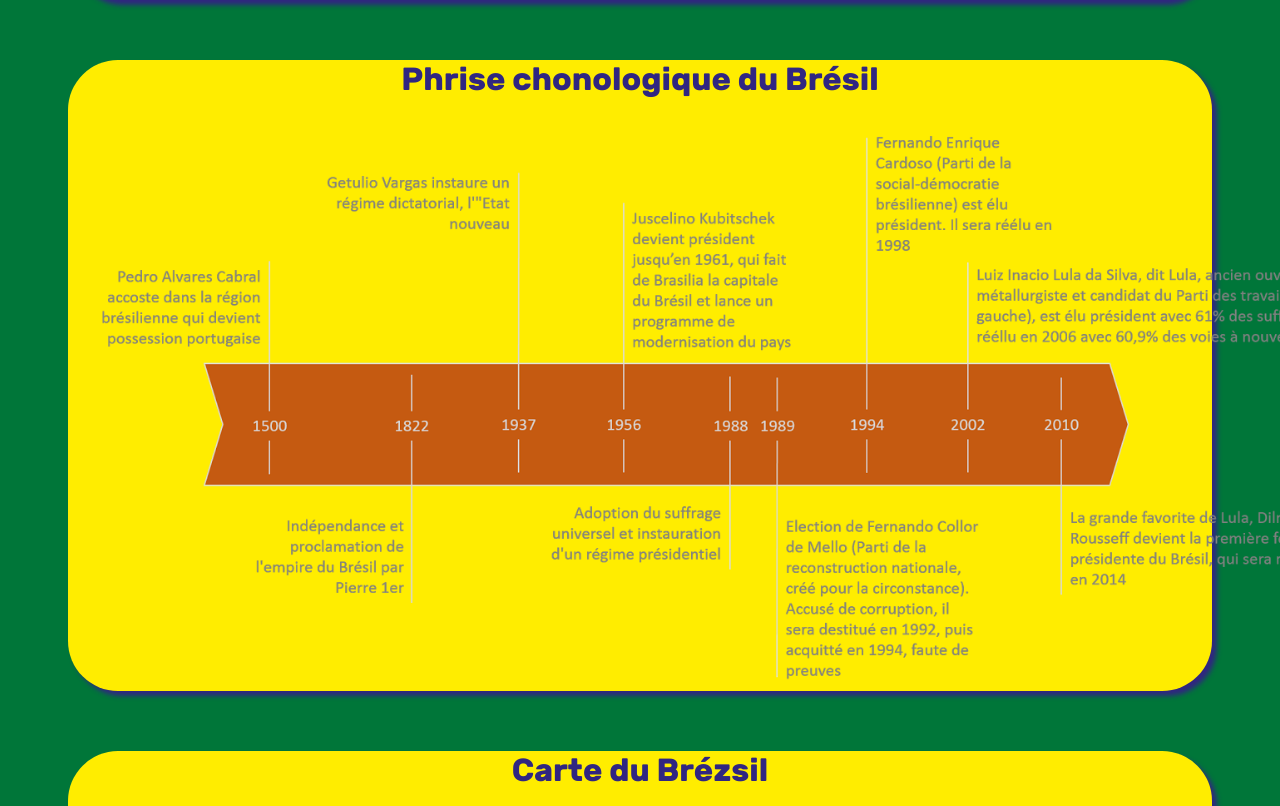
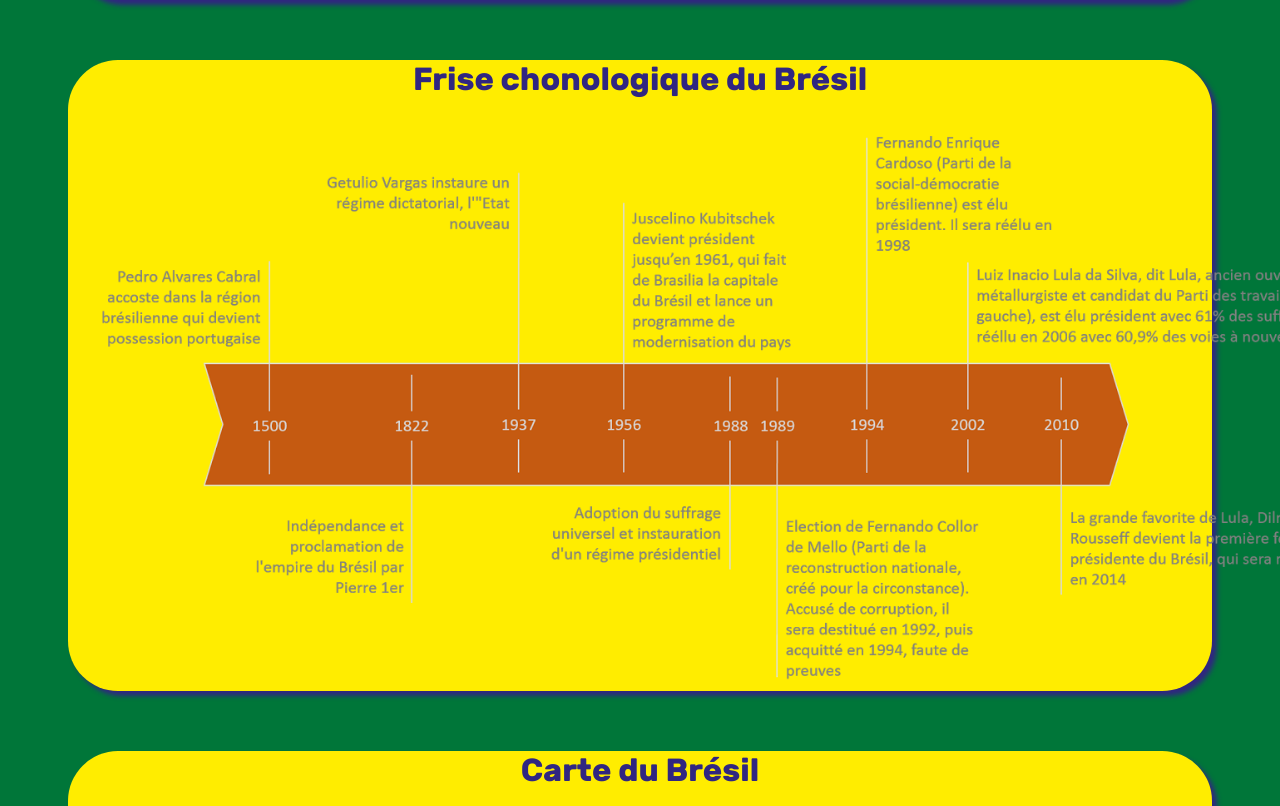
Before and after one commit to The-Kake/Web-site-Bresil, a plain HTML site: page index.html in a window 1280 px wide. Shown: the part 1783-2589 px from the top of the page. Drawn offline with Linux system fonts and the light colour scheme.

Commit message:
Fix typos in section headings for Brazil

```diff
--- a/index.html
+++ b/index.html
@@ -79,13 +79,13 @@
                 </article>
             </section>
             <section>
-                <h2>Phrise chonologique du Brésil</h2>
+                <h2>Frise chonologique du Brésil</h2>
                 <article>
                     <img src="Illustration/page_accueil/frise_chrono_brésil.png" alt="Phrise chronologique du Brésil" title="Phrise" width="1333" height="565">
                 </article>
             </section>
             <section>
-                <h2>Carte du Brézsil</h2>
+                <h2>Carte du Brésil</h2>
                 <article>
                     <iframe src="https://www.google.com/maps/embed?pb=!1m14!1m12!1m3!1d32404996.626294926!2d-49.05439783665832!3d-7.499648674253483!2m3!1f0!2f0!3f0!3m2!1i1024!2i768!4f13.1!5e0!3m2!1sfr!2sfr!4v1768492278902!5m2!1sfr!2sfr" width="600" height="450" style="border:0;" allowfullscreen="" loading="lazy" referrerpolicy="no-referrer-when-downgrade"></iframe>
                 </article>
```
